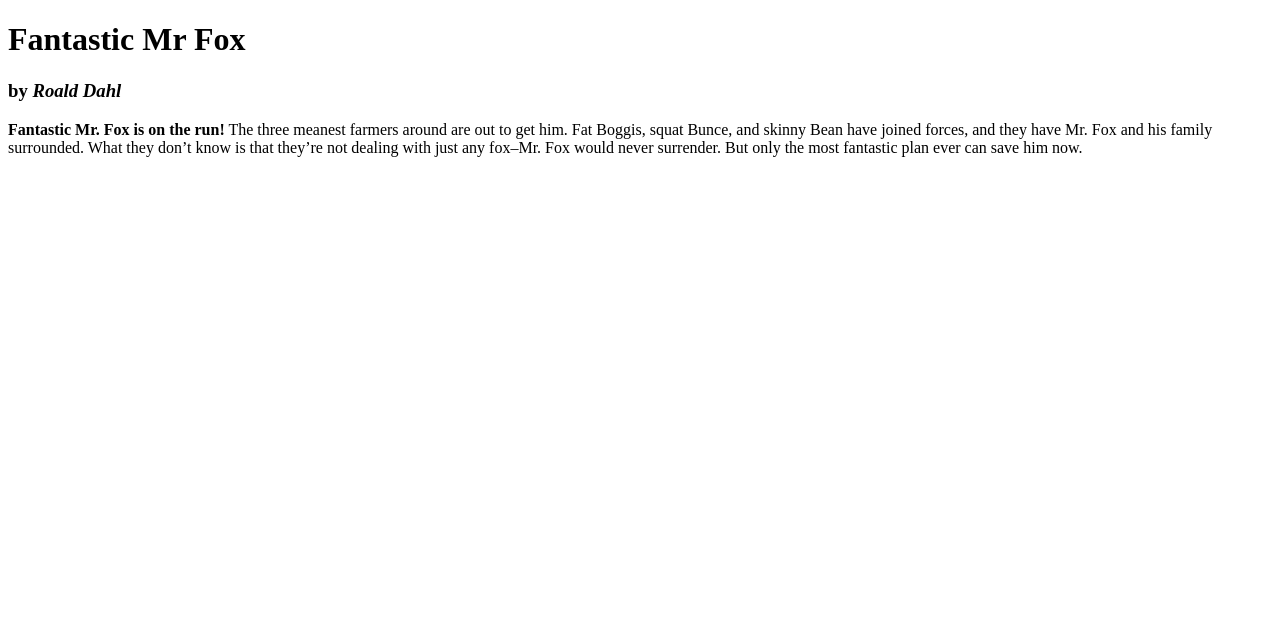
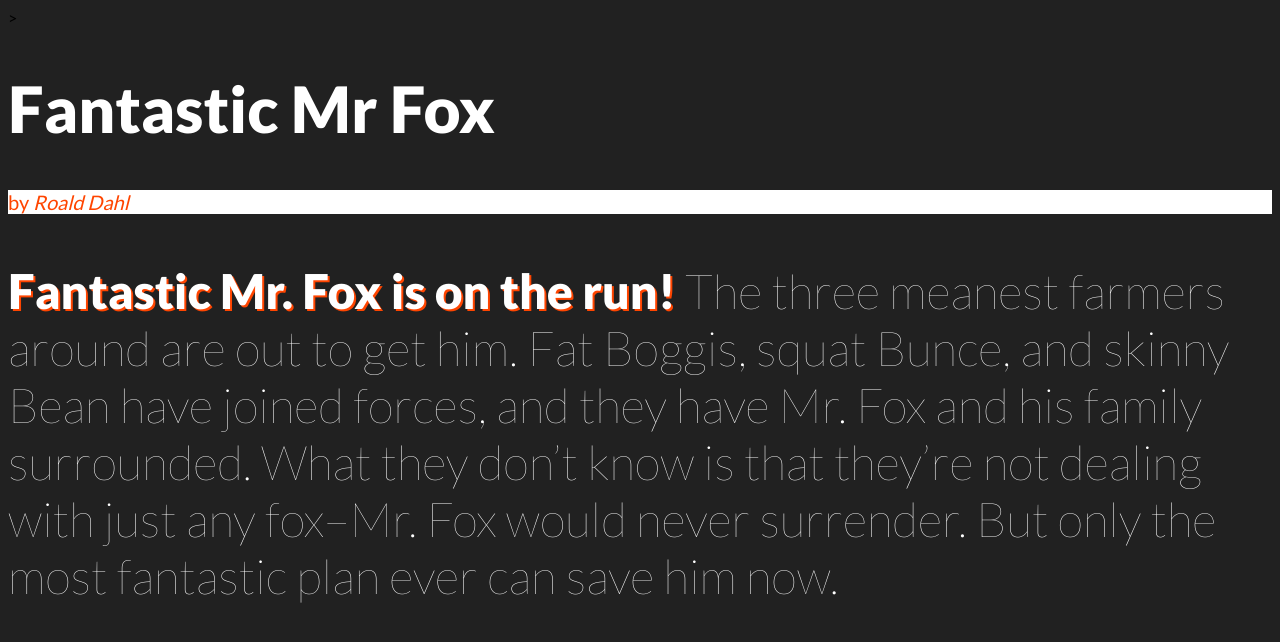
Before and after one commit to FranzOng/CIY042018, a plain HTML site: page 02_02_text_style/page.html in a window 1280 px wide. Drawn offline with Linux system fonts and the light colour scheme.

Commit message:
Day 1 Class End
Work completed on D1

```diff
--- a/02_02_text_style/page.css
+++ b/02_02_text_style/page.css
@@ -4,7 +4,8 @@
 /*1. make the background color dark gray: #212121*/
 /*2. change the font family to: 'lato'*/
 .my-body{
-
+	background-color: #212121;
+	font-family: 'lato';
 
 }
 
@@ -12,8 +13,9 @@
 /*4. thicken the font wight to: 900*/
 /*5. change the text color to: white*/
 .my-title{
-
-
+	font-size: 4rem;
+	font-weight: 900;
+	color: white;
 
 }
 
@@ -22,6 +24,11 @@
 /*8. change the text color to: orangered*/
 /*9. change the background color to: white*/
 .my-subtitle{
+	font-size: 1.25rem;
+	font-weight: 400;
+	color: orangered;
+	background-color: white;
+
 
 
 
@@ -33,7 +40,9 @@
 /*12. change the text color to: white*/
 .my-paragraph{
 
-
+	font-size: 3rem;
+	font-weight: 100;
+	color: white;
 
 
 }
@@ -44,5 +53,7 @@
 	shadow blur: 0
 	color: orangered*/
 .my-strong{
+	text-shadow: 2px 2px 0 orangered;
+
 
 }
--- a/02_02_text_style/page.html
+++ b/02_02_text_style/page.html
@@ -10,26 +10,29 @@
 - Type 'link' then press 'tab' key
 - fill in href="page.css" -->
 
+	<link rel="stylesheet" href="page.css">
+
+</head>
 
 </head>
 
 <!-- 2. add a class attribute: my-body -->
-<body >
+<body class="my-body"></body>>
 
 <!-- 3. add a class attribute: my-title -->
-	<h1 >
+	<h1 class="my-title">
 		Fantastic Mr Fox
 	</h1>
 
 <!-- 4. add a class attribute: my-subtitle -->
-	<h3 >
+	<h3 class="my-subtitle">
 		by <em>Roald Dahl</em>
 	</h3>
 
 <!-- 5. add a class attribute: my-paragraph -->
-	<p >
+	<p class="my-paragraph">
 	<!-- 6. add a class attribute: my-strong -->
-		<strong >Fantastic Mr. Fox is on the run!</strong> The three meanest farmers around are out to get him. Fat Boggis, squat Bunce, and skinny Bean have joined forces, and they have Mr. Fox and his family surrounded. What they don’t know is that they’re not dealing with just any fox–Mr. Fox would never surrender. But only the most fantastic plan ever can save him now.
+		<strong class="my-strong">Fantastic Mr. Fox is on the run!</strong> The three meanest farmers around are out to get him. Fat Boggis, squat Bunce, and skinny Bean have joined forces, and they have Mr. Fox and his family surrounded. What they don’t know is that they’re not dealing with just any fox–Mr. Fox would never surrender. But only the most fantastic plan ever can save him now.
 	</p>
 
 </body>
--- a/TUTOR1/style.css
+++ b/TUTOR1/style.css
@@ -7,5 +7,19 @@
 }
 
 h1{
-    background-color: green
+    background-color: greenyellow;
+
 }
+
+.classA{
+    color: blueviolet;
+}
+.b {
+    color: red;
+
+}
+
+.a {
+    font-size: 26px;
+    color: blue;
+}
```
Also changed, not shown: TUTOR1/index.html (+6 -0 lines), 2 other files.
